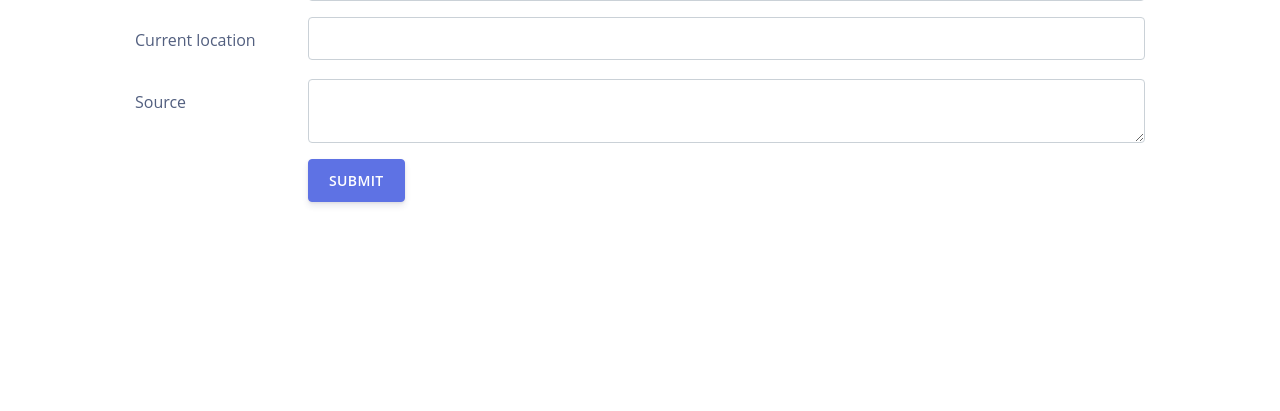
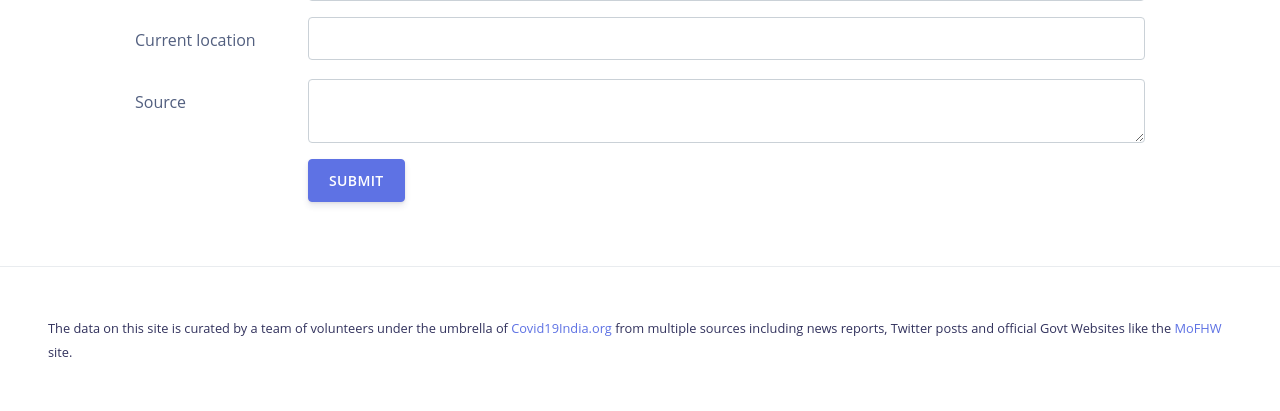
Before and after one commit to covid19india/CovidCrowd, a Django app: page /report in a window 1280 px wide. Shown: the part 701-1112 px from the top of the page. Before the commit the page ends 907 px from the top, so only its background shows below. Run offline with Django 3.2, Linux system fonts and the light colour scheme; some libraries are stand-ins or nearby versions.

Commit message:
adds meta tags and footer

```diff
--- a/patients/templates/patients/_base.html
+++ b/patients/templates/patients/_base.html
@@ -13,6 +13,18 @@
     <link rel="stylesheet" href="{% static 'patients/css/app.css' %}" />
 
     <title>Covid-19 India - CovidCrowd</title>
+
+    <meta name="description" content="Crowdsourced patient data of the COVID-19 Coronavirus affected patients in India.">
+    <meta name="twitter:card" content="summary_large_image">
+    <meta name="twitter:url" content="https://portal.covid19india.org">
+    <meta name="twitter:title" content="India COVID-19 - Patients Data Portal">
+    <meta name="twitter:description" content="Crowdsourced patient data of the COVID-19 Coronavirus affected patients in India.">
+    <meta name="twitter:image" content="{% static "patients/img/twitter_card_image.png" %}">
+    <meta property="og:title" content="India COVID-19 - Patients Data Portal">
+    <meta property="og:type" content="website">
+    <meta property="og:url" content="https://www.covid19india.org">
+    <meta name="og:description" content="Crowdsourced patient data of the COVID-19 Coronavirus affected patients in India.">
+    <meta name="og:image" content="{% static "patients/img/twitter_card_image.png" %}">
   </head>
   <body>
   <nav class="navbar navbar-expand-lg">
@@ -92,6 +104,17 @@
     </div>
   </main>
 
+  <footer class="mt-5 p-5 border-top">
+    <div class="text-gray-dark">
+      <small>
+        The data on this site is curated by a team of volunteers under the umbrella of
+        <a href="http://covid19india.org">Covid19India.org</a> from multiple sources
+        including news reports, Twitter posts and official Govt Websites like the
+        <a href="https://www.mohfw.gov.in/">MoFHW</a> site.
+      </small>
+    </div>
+  </footer>
+
     <!-- Optional JavaScript -->
     <!-- jQuery first, then Popper.js, then Bootstrap JS -->
     <script src="https://code.jquery.com/jquery-3.3.1.slim.min.js" integrity="sha384-q8i/X+965DzO0rT7abK41JStQIAqVgRVzpbzo5smXKp4YfRvH+8abtTE1Pi6jizo" crossorigin="anonymous"></script>
--- a/patients/templates/patients/patient_detail.html
+++ b/patients/templates/patients/patient_detail.html
@@ -2,6 +2,7 @@
 {% load patients_tags %}
 
 {% block content %}
+  <div style="min-height: 80vh">
   <h3 class="h4 my-2">Patient {{ patient.id }}</h3>
   <div class="row my-2">
     <!-- Diagnosed on -->
@@ -115,4 +116,5 @@
   <footer>
     <a href="/"> <i class="fa fa-angle-double-left"></i> Back</a>
   </footer>
+  </div>
 {% endblock %}
```
Also changed, not shown: patients/static/patients/img/twitter_card_image.png (added).
